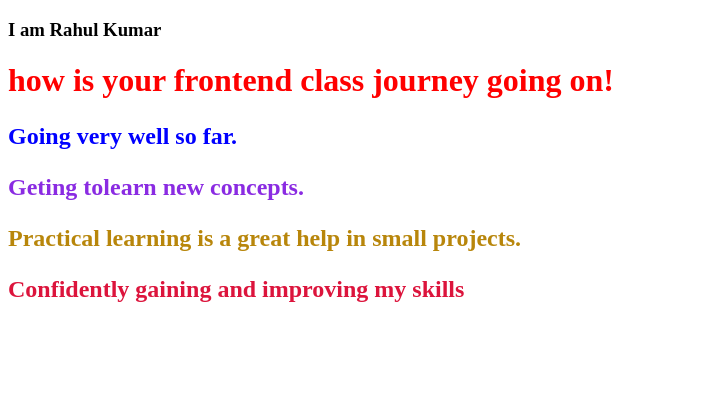
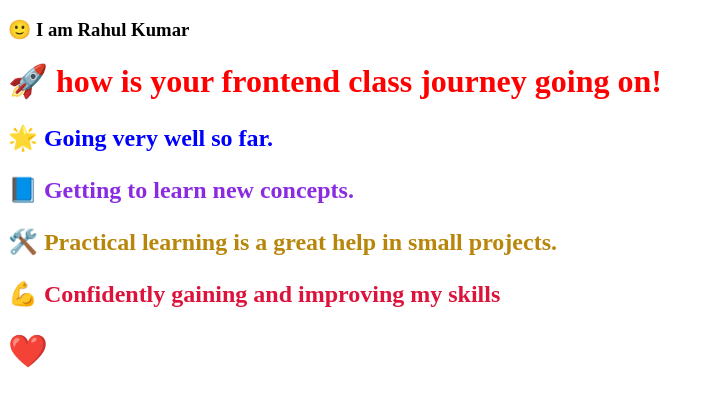
Before and after one commit to rahulkrarav/My-First-Web-Page, a plain HTML site: page index.html in a window 1280 px wide. Shown: the whole page, without its empty margins (0-714 px from the left). Drawn offline with Linux system fonts and the light colour scheme.

Commit message:
Update content and styling in index.html

```diff
--- a/index.html
+++ b/index.html
@@ -8,11 +8,12 @@
         </title>
     </head>
     <body>
-        <h3>I am Rahul Kumar</h3>
-        <h1 style="color: red;">how is your frontend class journey going on!</h1>
-        <h2><p style="color: blue;">Going very well so far.</p></h2>
-        <h2><p style="color: blueviolet;">Geting tolearn new concepts.</p></h2>
-        <h2><p style="color: darkgoldenrod;">Practical learning is a great help in small projects.</p></h2>
-        <h2><p style="color: crimson;">Confidently gaining and improving my skills</p></h2>
+        <h3>🙂 I am Rahul Kumar</h3>
+        <h1 style="color: red;">🚀 how is your frontend class journey going on!</h1>
+        <h2><p style="color: blue;">🌟 Going very well so far.</p></h2>
+        <h2><p style="color: blueviolet;">📘 Getting to learn new concepts.</p></h2>
+        <h2><p style="color: darkgoldenrod;">🛠️ Practical learning is a great help in small projects.</p></h2>
+        <h2><p style="color: crimson;">💪 Confidently gaining and improving my skills</p></h2>
+        <h1>❤️</h1>
     </body>
 </html>
```
